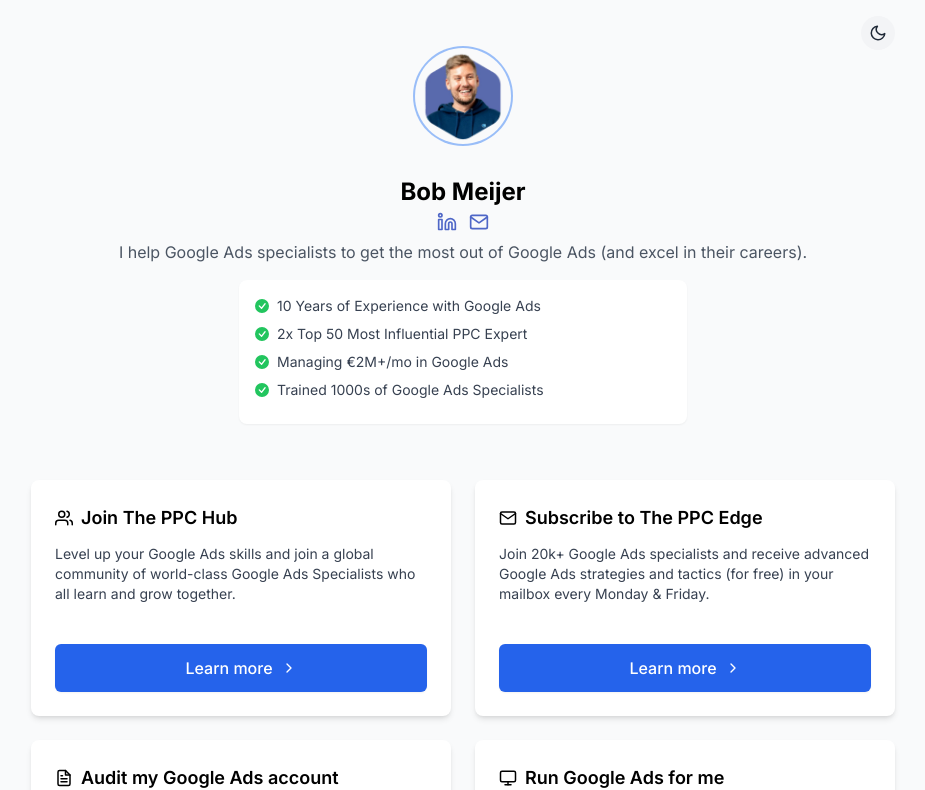
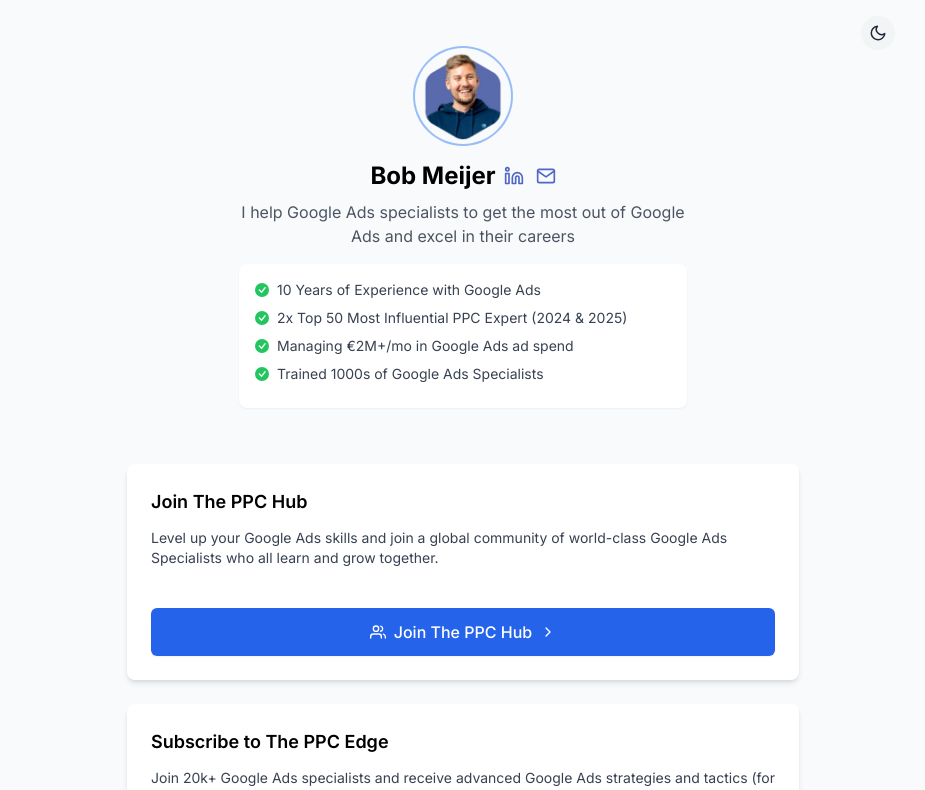
Before and after one commit to bobmeijer/linktree-alternative, a Next.js app: page / in a window 1280 px wide. Shown: the top 790 px of the page, without its empty margins (177-1102 px from the left). Built offline with nearby package versions, Linux system fonts and the light colour scheme.

Commit message:
Update layout to single column and improve component styling

```diff
--- a/app/components/Link.tsx
+++ b/app/components/Link.tsx
@@ -19,10 +19,7 @@
   return (
     <div className="card-container bg-white dark:bg-gray-800 rounded-lg shadow-md overflow-hidden h-full flex flex-col">
       <div className="p-6 flex-grow">
-        <h3 className="text-lg font-semibold mb-3 flex items-center">
-          {icon && <span className="mr-2">{icon}</span>}
-          {title}
-        </h3>
+        <h3 className="text-lg font-semibold mb-3">{title}</h3>
         {description && (
           <p className="text-gray-700 dark:text-gray-300 text-sm mb-4">{description}</p>
         )}
@@ -34,7 +31,8 @@
           rel="noopener noreferrer"
           className="link-button w-full py-3 px-4 flex items-center justify-center"
         >
-          <span className="font-medium">Learn more</span>
+          {icon && <span className="mr-2">{icon}</span>}
+          <span className="font-medium">{title}</span>
           <FiChevronRight className="ml-2" />
         </a>
       </div>
--- a/app/components/LinkContainer.tsx
+++ b/app/components/LinkContainer.tsx
@@ -45,8 +45,8 @@
   ];
 
   return (
-    <div className="w-full max-w-4xl mx-auto">
-      <div className="grid grid-cols-1 md:grid-cols-2 gap-6">
+    <div className="w-full max-w-2xl mx-auto">
+      <div className="flex flex-col gap-6">
         {links.map((link, index) => (
           <Link
             key={index}
--- a/app/components/Profile.tsx
+++ b/app/components/Profile.tsx
@@ -36,9 +36,9 @@
           unoptimized
         />
       </div>
-      <div className="flex flex-col items-center">
-        <h1 className="text-2xl font-bold mt-4 mb-1">{name}</h1>
-        <div className="social-icons justify-center mb-2">
+      <div className="flex items-center justify-center gap-2 mb-2">
+        <h1 className="text-2xl font-bold">{name}</h1>
+        <div className="social-icons">
           {socials.linkedin && (
             <a
               href={socials.linkedin}
@@ -61,7 +61,7 @@
           )}
         </div>
       </div>
-      <p className="text-gray-600 dark:text-gray-300 mb-4">{bio}</p>
+      <p className="text-gray-600 dark:text-gray-300 mb-4 max-w-md mx-auto">{bio}</p>
 
       {credentials.length > 0 && (
         <div className="credentials-list max-w-md mx-auto mb-6">
--- a/app/page.tsx
+++ b/app/page.tsx
@@ -9,8 +9,8 @@
 export default function Home() {
   const credentials = [
     "10 Years of Experience with Google Ads",
-    "2x Top 50 Most Influential PPC Expert",
-    "Managing €2M+/mo in Google Ads",
+    "2x Top 50 Most Influential PPC Expert (2024 & 2025)",
+    "Managing €2M+/mo in Google Ads ad spend",
     "Trained 1000s of Google Ads Specialists"
   ];
 
@@ -19,7 +19,7 @@
       <ThemeToggle />
       <Profile
         name="Bob Meijer"
-        bio="I help Google Ads specialists to get the most out of Google Ads (and excel in their careers)."
+        bio="I help Google Ads specialists to get the most out of Google Ads and excel in their careers"
         image="/bobmeijerv1.webp"
         socials={{
           linkedin: "https://www.linkedin.com/in/bmmeijer/",
```
